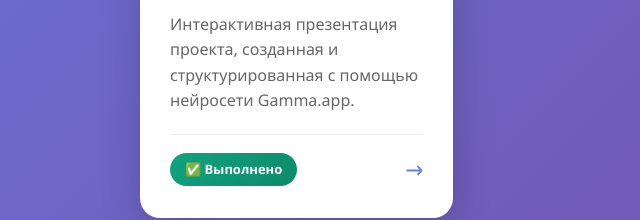
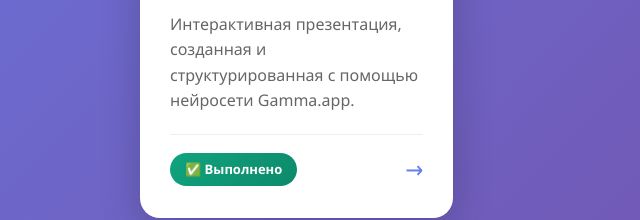
Before and after one commit to roman-gaming-create/roman-gaming-create.github.io, a plain HTML site: page AI.html in a window 1280 px wide. Shown: the part 1058-1278 px from the top of the page, 0-640 px from the left. Drawn offline with Linux system fonts and the light colour scheme.

Commit message:
Update AI.html

```diff
--- a/AI.html
+++ b/AI.html
@@ -314,7 +314,7 @@
 <a href="AI/homework-4.html" class="homework-card">
     <span class="card-icon">🎨</span>
     <h3>Домашнее задание №4</h3>
-    <p>Интерактивная презентация проекта, созданная и структурированная с помощью нейросети Gamma.app.</p>
+    <p>Интерактивная презентация, созданная и структурированная с помощью нейросети Gamma.app.</p>
     <div class="card-footer">
         <span class="status">✅ Выполнено</span>
         <span class="arrow">→</span>
```
